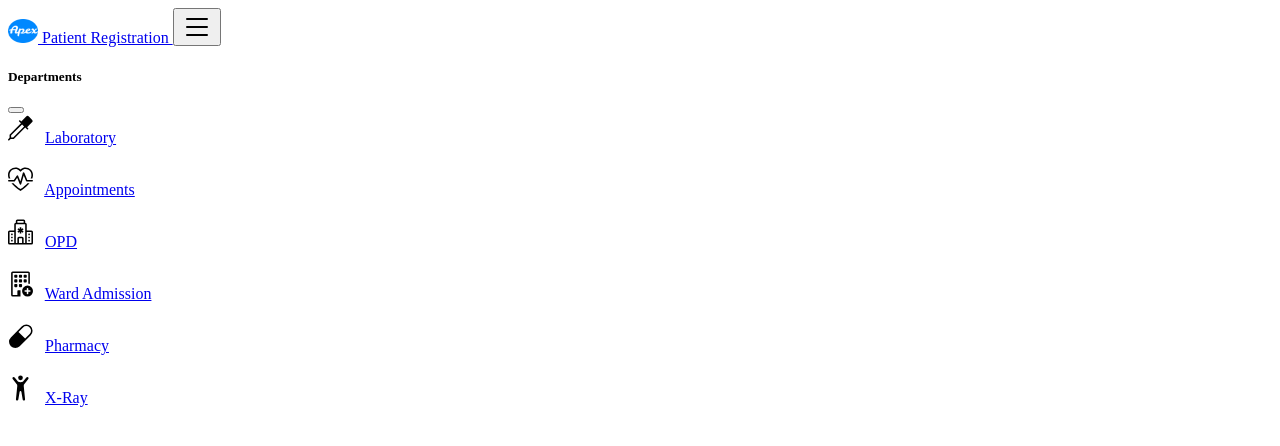
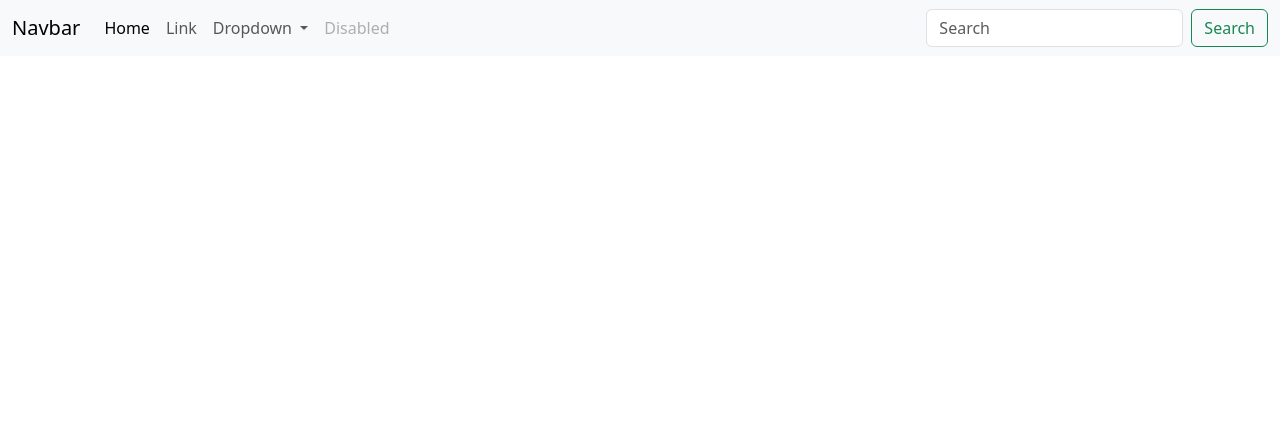
Before and after one commit to ManulaHashan/HMS, a website: page test.html in a window 1280 px wide. Drawn offline with nearby package versions, Linux system fonts and the light colour scheme.

Commit message:
Update test.html nav bar changes

```diff
--- a/test.html
+++ b/test.html
@@ -1,66 +1,52 @@
+<!DOCTYPE html>
+<html lang="en">
+  <head>
+    <meta charset="UTF-8">
+    <meta name="viewport" content="width=device-width, initial-scale=1.0">
+    <title>Test</title>
+    <link href="https://cdn.jsdelivr.net/npm/bootstrap@5.3.3/dist/css/bootstrap.min.css" rel="stylesheet" integrity="sha384-QWTKZyjpPEjISv5WaRU9OFeRpok6YctnYmDr5pNlyT2bRjXh0JMhjY6hW+ALEwIH" crossorigin="anonymous">
+    <link rel="stylesheet" href="https://cdn.jsdelivr.net/npm/bootstrap-icons@1.11.3/font/bootstrap-icons.min.css">
+    <link href="https://cdnjs.cloudflare.com/ajax/libs/font-awesome/4.7.0/css/font-awesome.min.css" rel="stylesheet"/>
 
-<nav class="navbar bg-body-tertiary">
+</head>
+<body>
+
+  <nav class="navbar navbar-expand-lg bg-body-tertiary">
     <div class="container-fluid">
-      <a class="navbar-brand" href="#">
-        <img src="dist/icons/favicon_io/favicon.ico" alt="Logo" width="30" height="24" class="d-inline-block align-text-top">
-        Patient Registration
-      </a>
-      <button class="btn btn-primary position-absolute top-0 end-0" type="button" data-bs-toggle="offcanvas" data-bs-target="#offcanvasScrolling" aria-controls="offcanvasScrolling">
-        <svg xmlns="http://www.w3.org/2000/svg" width="32" height="32" fill="currentColor" class="bi bi-list" viewBox="0 0 16 16">
-            <path fill-rule="evenodd" d="M2.5 12a.5.5 0 0 1 .5-.5h10a.5.5 0 0 1 0 1H3a.5.5 0 0 1-.5-.5m0-4a.5.5 0 0 1 .5-.5h10a.5.5 0 0 1 0 1H3a.5.5 0 0 1-.5-.5m0-4a.5.5 0 0 1 .5-.5h10a.5.5 0 0 1 0 1H3a.5.5 0 0 1-.5-.5"/>
-        </svg>
-    </button>
+      <a class="navbar-brand" href="#">Navbar</a>
+      <button class="navbar-toggler" type="button" data-bs-toggle="collapse" data-bs-target="#navbarSupportedContent" aria-controls="navbarSupportedContent" aria-expanded="false" aria-label="Toggle navigation">
+        <span class="navbar-toggler-icon"></span>
+      </button>
+      <div class="collapse navbar-collapse" id="navbarSupportedContent">
+        <ul class="navbar-nav me-auto mb-2 mb-lg-0">
+          <li class="nav-item">
+            <a class="nav-link active" aria-current="page" href="#">Home</a>
+          </li>
+          <li class="nav-item">
+            <a class="nav-link" href="#">Link</a>
+          </li>
+          <li class="nav-item dropdown">
+            <a class="nav-link dropdown-toggle" href="#" role="button" data-bs-toggle="dropdown" aria-expanded="false">
+              Dropdown
+            </a>
+            <ul class="dropdown-menu">
+              <li><a class="dropdown-item" href="#">Action</a></li>
+              <li><a class="dropdown-item" href="#">Another action</a></li>
+              <li><hr class="dropdown-divider"></li>
+              <li><a class="dropdown-item" href="#">Something else here</a></li>
+            </ul>
+          </li>
+          <li class="nav-item">
+            <a class="nav-link disabled" aria-disabled="true">Disabled</a>
+          </li>
+        </ul>
+        <form class="d-flex" role="search">
+          <input class="form-control me-2" type="search" placeholder="Search" aria-label="Search">
+          <button class="btn btn-outline-success" type="submit">Search</button>
+        </form>
+      </div>
+    </div>
+  </nav>
 
-    <div class="offcanvas offcanvas-end" data-bs-scroll="true" data-bs-backdrop="false" tabindex="-1" id="offcanvasScrolling" aria-labelledby="offcanvasScrollingLabel">
-      <div class="offcanvas-header">
-        <h5 class="offcanvas-title" id="offcanvasScrollingLabel">Departments</h5>
-        <button type="button" class="btn-close" data-bs-dismiss="offcanvas" aria-label="Close"></button>
-      </div>
-          <div class="offcanvas-body">
-
-            <div>
-                <svg xmlns="http://www.w3.org/2000/svg" width="25" height="30" fill="currentColor" class="bi bi-eyedropper" viewBox="0 0 16 16">
-                    <path d="M13.354.646a1.207 1.207 0 0 0-1.708 0L8.5 3.793l-.646-.647a.5.5 0 1 0-.708.708L8.293 5l-7.147 7.146A.5.5 0 0 0 1 12.5v1.793l-.854.853a.5.5 0 1 0 .708.707L1.707 15H3.5a.5.5 0 0 0 .354-.146L11 7.707l1.146 1.147a.5.5 0 0 0 .708-.708l-.647-.646 3.147-3.146a1.207 1.207 0 0 0 0-1.708zM2 12.707l7-7L10.293 7l-7 7H2z"/>
-                  </svg> &nbsp;
-                <a class="navbar-brand text-secondary " href="#">Laboratory</a>
-            </div><br>
-
-            <div>
-                <svg xmlns="http://www.w3.org/2000/svg" width="25" height="30" fill="currentColor" class="bi bi-heart-pulse" viewBox="0 0 16 16">
-                    <path d="m8 2.748-.717-.737C5.6.281 2.514.878 1.4 3.053.918 3.995.78 5.323 1.508 7H.43c-2.128-5.697 4.165-8.83 7.394-5.857q.09.083.176.171a3 3 0 0 1 .176-.17c3.23-2.974 9.522.159 7.394 5.856h-1.078c.728-1.677.59-3.005.108-3.947C13.486.878 10.4.28 8.717 2.01zM2.212 10h1.315C4.593 11.183 6.05 12.458 8 13.795c1.949-1.337 3.407-2.612 4.473-3.795h1.315c-1.265 1.566-3.14 3.25-5.788 5-2.648-1.75-4.523-3.434-5.788-5"/>
-                    <path d="M10.464 3.314a.5.5 0 0 0-.945.049L7.921 8.956 6.464 5.314a.5.5 0 0 0-.88-.091L3.732 8H.5a.5.5 0 0 0 0 1H4a.5.5 0 0 0 .416-.223l1.473-2.209 1.647 4.118a.5.5 0 0 0 .945-.049l1.598-5.593 1.457 3.642A.5.5 0 0 0 12 9h3.5a.5.5 0 0 0 0-1h-3.162z"/>
-                  </svg> &nbsp;
-                <a class="navbar-brand text-secondary " href="#">Appointments</a>
-            </div><br>
-            <div>
-                <svg xmlns="http://www.w3.org/2000/svg" width="25" height="30" fill="currentColor" class="bi bi-hospital" viewBox="0 0 16 16">
-                    <path d="M8.5 5.034v1.1l.953-.55.5.867L9 7l.953.55-.5.866-.953-.55v1.1h-1v-1.1l-.953.55-.5-.866L7 7l-.953-.55.5-.866.953.55v-1.1zM13.25 9a.25.25 0 0 0-.25.25v.5c0 .138.112.25.25.25h.5a.25.25 0 0 0 .25-.25v-.5a.25.25 0 0 0-.25-.25zM13 11.25a.25.25 0 0 1 .25-.25h.5a.25.25 0 0 1 .25.25v.5a.25.25 0 0 1-.25.25h-.5a.25.25 0 0 1-.25-.25zm.25 1.75a.25.25 0 0 0-.25.25v.5c0 .138.112.25.25.25h.5a.25.25 0 0 0 .25-.25v-.5a.25.25 0 0 0-.25-.25zm-11-4a.25.25 0 0 0-.25.25v.5c0 .138.112.25.25.25h.5A.25.25 0 0 0 3 9.75v-.5A.25.25 0 0 0 2.75 9zm0 2a.25.25 0 0 0-.25.25v.5c0 .138.112.25.25.25h.5a.25.25 0 0 0 .25-.25v-.5a.25.25 0 0 0-.25-.25zM2 13.25a.25.25 0 0 1 .25-.25h.5a.25.25 0 0 1 .25.25v.5a.25.25 0 0 1-.25.25h-.5a.25.25 0 0 1-.25-.25z"/>
-                    <path d="M5 1a1 1 0 0 1 1-1h4a1 1 0 0 1 1 1v1a1 1 0 0 1 1 1v4h3a1 1 0 0 1 1 1v7a1 1 0 0 1-1 1H1a1 1 0 0 1-1-1V8a1 1 0 0 1 1-1h3V3a1 1 0 0 1 1-1zm2 14h2v-3H7zm3 0h1V3H5v12h1v-3a1 1 0 0 1 1-1h2a1 1 0 0 1 1 1zm0-14H6v1h4zm2 7v7h3V8zm-8 7V8H1v7z"/>
-                  </svg> &nbsp;
-                <a class="navbar-brand text-secondary" href="#">OPD</a>
-            </div><br>
-            <div>
-                <svg xmlns="http://www.w3.org/2000/svg" width="25" height="30" fill="currentColor" class="bi bi-building-add" viewBox="0 0 16 16">
-                    <path d="M12.5 16a3.5 3.5 0 1 0 0-7 3.5 3.5 0 0 0 0 7m.5-5v1h1a.5.5 0 0 1 0 1h-1v1a.5.5 0 0 1-1 0v-1h-1a.5.5 0 0 1 0-1h1v-1a.5.5 0 0 1 1 0"/>
-                    <path d="M2 1a1 1 0 0 1 1-1h10a1 1 0 0 1 1 1v6.5a.5.5 0 0 1-1 0V1H3v14h3v-2.5a.5.5 0 0 1 .5-.5H8v4H3a1 1 0 0 1-1-1z"/>
-                    <path d="M4.5 2a.5.5 0 0 0-.5.5v1a.5.5 0 0 0 .5.5h1a.5.5 0 0 0 .5-.5v-1a.5.5 0 0 0-.5-.5zm3 0a.5.5 0 0 0-.5.5v1a.5.5 0 0 0 .5.5h1a.5.5 0 0 0 .5-.5v-1a.5.5 0 0 0-.5-.5zm3 0a.5.5 0 0 0-.5.5v1a.5.5 0 0 0 .5.5h1a.5.5 0 0 0 .5-.5v-1a.5.5 0 0 0-.5-.5zm-6 3a.5.5 0 0 0-.5.5v1a.5.5 0 0 0 .5.5h1a.5.5 0 0 0 .5-.5v-1a.5.5 0 0 0-.5-.5zm3 0a.5.5 0 0 0-.5.5v1a.5.5 0 0 0 .5.5h1a.5.5 0 0 0 .5-.5v-1a.5.5 0 0 0-.5-.5zm3 0a.5.5 0 0 0-.5.5v1a.5.5 0 0 0 .5.5h1a.5.5 0 0 0 .5-.5v-1a.5.5 0 0 0-.5-.5zm-6 3a.5.5 0 0 0-.5.5v1a.5.5 0 0 0 .5.5h1a.5.5 0 0 0 .5-.5v-1a.5.5 0 0 0-.5-.5zm3 0a.5.5 0 0 0-.5.5v1a.5.5 0 0 0 .5.5h1a.5.5 0 0 0 .5-.5v-1a.5.5 0 0 0-.5-.5z"/>
-                  </svg> &nbsp;
-                <a class="navbar-brand text-secondary " href="#">Ward Admission</a>
-            </div><br>
-            <div>
-                <svg xmlns="http://www.w3.org/2000/svg" width="25" height="30" fill="currentColor" class="bi bi-capsule" viewBox="0 0 16 16">
-                    <path d="M1.828 8.9 8.9 1.827a4 4 0 1 1 5.657 5.657l-7.07 7.071A4 4 0 1 1 1.827 8.9Zm9.128.771 2.893-2.893a3 3 0 1 0-4.243-4.242L6.713 5.429z"/>
-                  </svg> &nbsp;
-                <a class="navbar-brand text-secondary" href="#">Pharmacy</a>
-            </div><br>
-            <div>
-                <svg xmlns="http://www.w3.org/2000/svg" width="25" height="30" fill="currentColor" class="bi bi-person-arms-up" viewBox="0 0 16 16">
-                    <path d="M8 3a1.5 1.5 0 1 0 0-3 1.5 1.5 0 0 0 0 3"/>
-                    <path d="m5.93 6.704-.846 8.451a.768.768 0 0 0 1.523.203l.81-4.865a.59.59 0 0 1 1.165 0l.81 4.865a.768.768 0 0 0 1.523-.203l-.845-8.451A1.5 1.5 0 0 1 10.5 5.5L13 2.284a.796.796 0 0 0-1.239-.998L9.634 3.84a.7.7 0 0 1-.33.235c-.23.074-.665.176-1.304.176-.64 0-1.074-.102-1.305-.176a.7.7 0 0 1-.329-.235L4.239 1.286a.796.796 0 0 0-1.24.998l2.5 3.216c.317.316.475.758.43 1.204Z"/>
-                  </svg> &nbsp;
-                <a class="navbar-brand text-secondary " href="#">X-Ray</a>
-            </div>
-          </div>
-        </div>
-    </div>
-    </nav>
+</body>
+</html>
```
